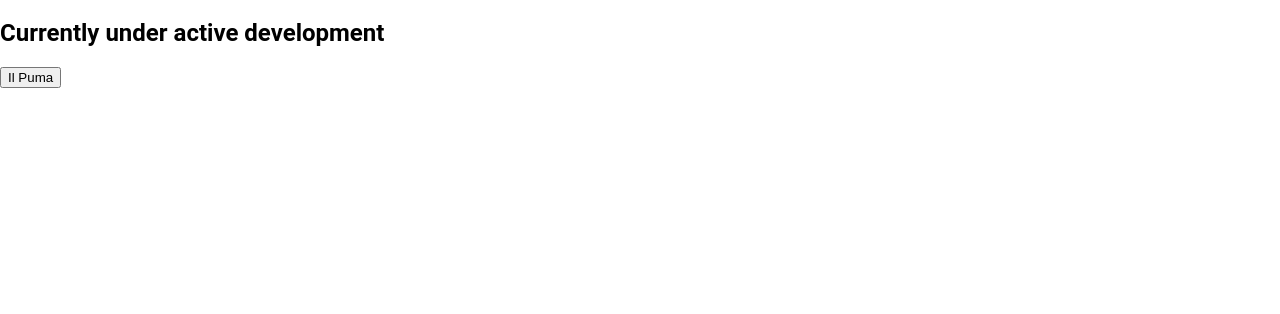
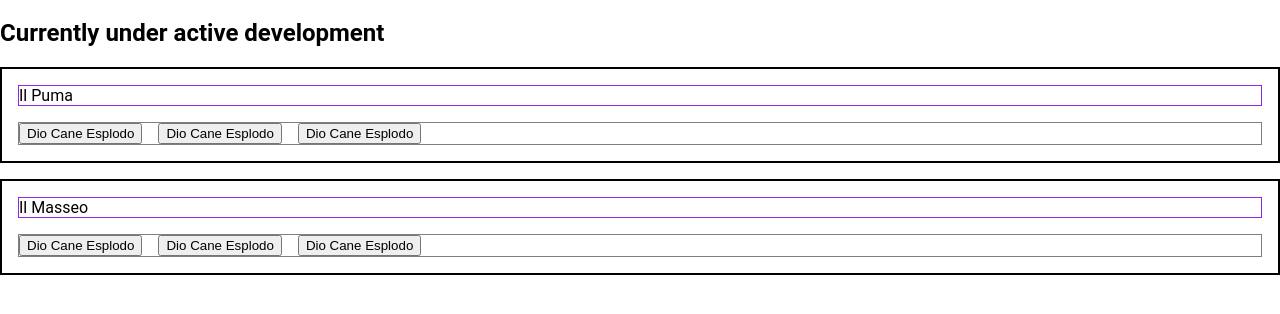
Before and after one commit to askides/youtube-stars-reborn, a website built with webpack: page src/index.html in a window 1280 px wide. Shown: the part 62-376 px from the top of the page. Built offline with nearby package versions, Linux system fonts and the light colour scheme.

Commit message:
initial ui

```diff
--- a/src/index.html
+++ b/src/index.html
@@ -9,7 +9,23 @@
     <h1>Youtube Stars Reborn</h1>
     <h2>Currently under active development</h2>
     <main>
-      <button type="button">Il Puma</button>
+      <div class="star--container">
+        <div class="star--container--title">Il Puma</div>
+        <div class="star--container--sounds">
+          <button type="button">Dio Cane Esplodo</button>
+          <button type="button">Dio Cane Esplodo</button>
+          <button type="button">Dio Cane Esplodo</button>
+        </div>
+      </div>
+
+      <div class="star--container">
+        <div class="star--container--title">Il Masseo</div>
+        <div class="star--container--sounds">
+          <button type="button">Dio Cane Esplodo</button>
+          <button type="button">Dio Cane Esplodo</button>
+          <button type="button">Dio Cane Esplodo</button>
+        </div>
+      </div>
     </main>
   </body>
 </html>
--- a/src/style.css
+++ b/src/style.css
@@ -3,3 +3,30 @@ body {
   padding: 0;
   font-family: "Roboto", sans-serif;
 }
+
+main {
+  display: flex;
+  flex-direction: column;
+  gap: 1rem;
+}
+
+.star--container {
+  display: flex;
+  flex-direction: column;
+  gap: 1rem;
+
+  padding: 1rem;
+  border: 2px solid black;
+}
+
+.star--container--title {
+  border: 1px solid blueviolet;
+}
+
+.star--container--sounds {
+  border: 1px solid gray;
+  display: flex;
+  flex-direction: row;
+  flex-wrap: wrap;
+  gap: 1rem;
+}
```
